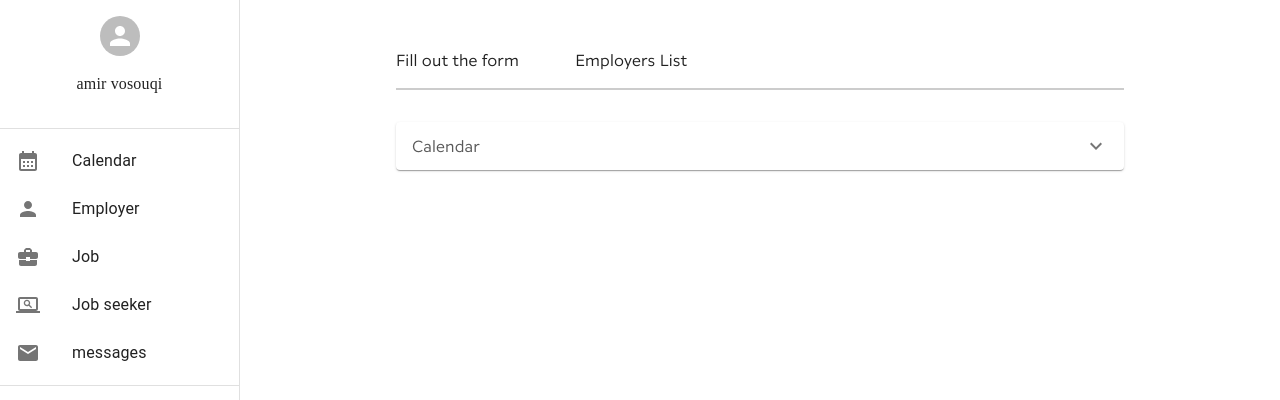
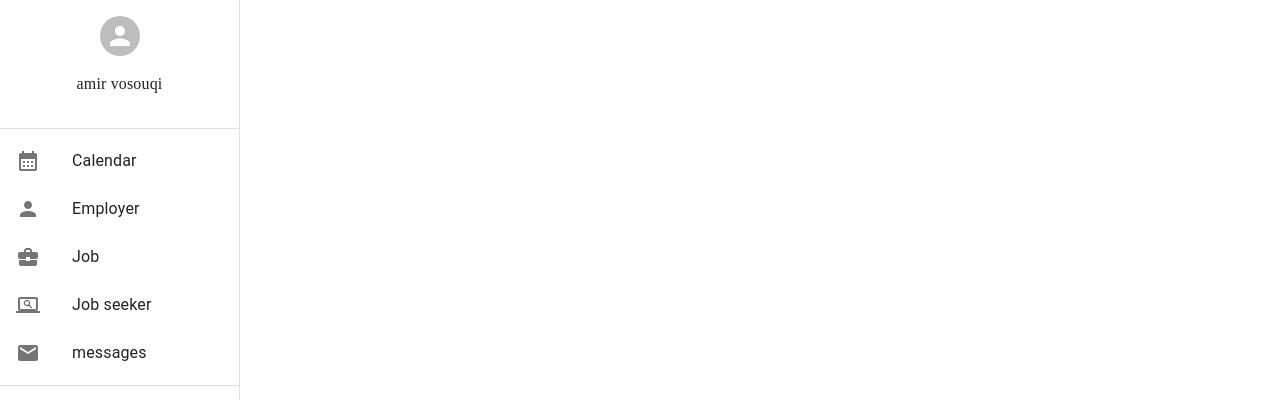
Before and after one commit to tayebediba/NinjaRecruiter, a React (Create React App) app in the folder my-app/: page /dashboard in a window 1280 px wide. Shown: the top 400 px of the page. Built offline with nearby package versions, Linux system fonts and the light colour scheme; a web font is replaced by a local one.

Commit message:
edie dashboard

```diff
--- a/my-app/src/components/dashboard/Dashboard.js
+++ b/my-app/src/components/dashboard/Dashboard.js
@@ -4,7 +4,9 @@ const Dashboard=()=>{
 return(
    <div >
    <SideBar/>
+
    </div>
+
 )
 }
 export default Dashboard
--- a/my-app/src/components/dashboard/acoordin/Accordin.js
+++ b/my-app/src/components/dashboard/acoordin/Accordin.js
@@ -1,11 +1,12 @@
-import * as React from 'react';
-import Accordion from '@mui/material/Accordion';
-import AccordionSummary from '@mui/material/AccordionSummary';
-import AccordionDetails from '@mui/material/AccordionDetails';
-import Typography from '@mui/material/Typography';
-import ExpandMoreIcon from '@mui/icons-material/ExpandMore';
-import classes from "./accordin.module.css"
- const Accordin= () => {
+import * as React from "react";
+import Accordion from "@mui/material/Accordion";
+import AccordionSummary from "@mui/material/AccordionSummary";
+import AccordionDetails from "@mui/material/AccordionDetails";
+import Typography from "@mui/material/Typography";
+import ExpandMoreIcon from "@mui/icons-material/ExpandMore";
+import classes from "./accordin.module.css";
+// import ShowCalendar from "../showcalendar/ShowCalendar";
+const Accordin = () => {
   return (
     <div className={classes.Accordin}>
       <Accordion>
@@ -14,18 +15,15 @@ import classes from "./accordin.module.css"
           aria-controls="panel1a-content"
           id="panel1a-header"
         >
-          <Typography style={{color:"#595959",fontFamily:"Inter-Regular"}}>Calendar</Typography>
+          <Typography style={{ color: "#595959", fontFamily: "Inter-Regular" }}>
+            Calendar
+          </Typography>
         </AccordionSummary>
         <AccordionDetails>
-          <Typography>
-            Lorem ipsum dolor sit amet, consectetur adipiscing elit. Suspendisse
-            malesuada lacus ex, sit amet blandit leo lobortis eget.
-          </Typography>
+          {/* <ShowCalendar /> */}
         </AccordionDetails>
       </Accordion>
-
-
     </div>
   );
-}
-export default Accordin
+};
+export default Accordin;
--- /dev/null
+++ b/my-app/src/components/dashboard/showcalendar/ShowCalendar.js
@@ -0,0 +1,51 @@
+// import * as React from 'react';
+// import Stack from '@mui/material/Stack';
+// import TextField from '@mui/material/TextField';
+// import { AdapterDateFns } from '@mui/x-date-pickers/AdapterDateFns';
+// import { LocalizationProvider } from '@mui/x-date-pickers/LocalizationProvider';
+// import { TimePicker } from '@mui/x-date-pickers/TimePicker';
+// import { DateTimePicker } from '@mui/x-date-pickers/DateTimePicker';
+// import { DesktopDatePicker } from '@mui/x-date-pickers/DesktopDatePicker';
+// import { MobileDatePicker } from '@mui/x-date-pickers/MobileDatePicker';
+
+// const ShowCalendar=()=> {
+//   const [value, setValue] = React.useState(new Date('2014-08-18T21:11:54'));
+
+//   const handleChange = (newValue) => {
+//     setValue(newValue);
+//   };
+
+//   return (
+//     <LocalizationProvider dateAdapter={AdapterDateFns}>
+//       <Stack spacing={3}>
+//         <DesktopDatePicker
+//           label="Date desktop"
+//           inputFormat="MM/dd/yyyy"
+//           value={value}
+//           onChange={handleChange}
+//           renderInput={(params) => <TextField {...params} />}
+//         />
+//         <MobileDatePicker
+//           label="Date mobile"
+//           inputFormat="MM/dd/yyyy"
+//           value={value}
+//           onChange={handleChange}
+//           renderInput={(params) => <TextField {...params} />}
+//         />
+//         <TimePicker
+//           label="Time"
+//           value={value}
+//           onChange={handleChange}
+//           renderInput={(params) => <TextField {...params} />}
+//         />
+//         <DateTimePicker
+//           label="Date & Time picker"
+//           value={value}
+//           onChange={handleChange}
+//           renderInput={(params) => <TextField {...params} />}
+//         />
+//       </Stack>
+//     </LocalizationProvider>
+//   );
+// }
+// export default ShowCalendar
--- a/my-app/src/components/dashboard/sideBar/sideBar.js
+++ b/my-app/src/components/dashboard/sideBar/sideBar.js
@@ -66,33 +66,6 @@ export default function ResponsiveDrawer(props: Props) {
     <Box sx={{ display: "flex" }}>
       <CssBaseline />
 
-      {/* <AppBar
-        className={classes.AppBar}
-        position="fixed"
-        sx={{
-          width: { sm: `calc(100% - ${drawerWidth}px)` },
-          ml: { sm: `${drawerWidth}px` },
-        }}
-      >
-        <Toolbar>
-          <IconButton
-            color="inherit"
-            aria-label="open drawer"
-            edge="start"
-            onClick={handleDrawerToggle}
-            sx={{ mr: 2, display: { sm: "none" } }}
-          >
-            <MenuIcon />
-          </IconButton>
-          <Toolbar className={classes.Toolbar}>
-            <ul className={classes.ul}>
-              <li>Fill out the form</li>
-              <li>Employers List</li>
-            </ul>
-          </Toolbar>
-        </Toolbar>
-      </AppBar> */}
-
       <Box
         component="nav"
         sx={{ width: { sm: drawerWidth }, flexShrink: { sm: 0 } }}
@@ -130,7 +103,9 @@ export default function ResponsiveDrawer(props: Props) {
           {drawer}
         </Drawer>
       </Box>
-      <div className={classes.rightHederNav}>
+      <div  className={classes.showCalendar}>
+      </div>
+      {/* <div className={classes.rightHederNav}>
         <div className={classes.navHeaderDashboard}>
           <ul>
             <li>Fill out the form</li>
@@ -138,7 +113,7 @@ export default function ResponsiveDrawer(props: Props) {
           </ul>
         </div>
         <Accordin />
-      </div>
+      </div> */}
     </Box>
   );
 }
```
